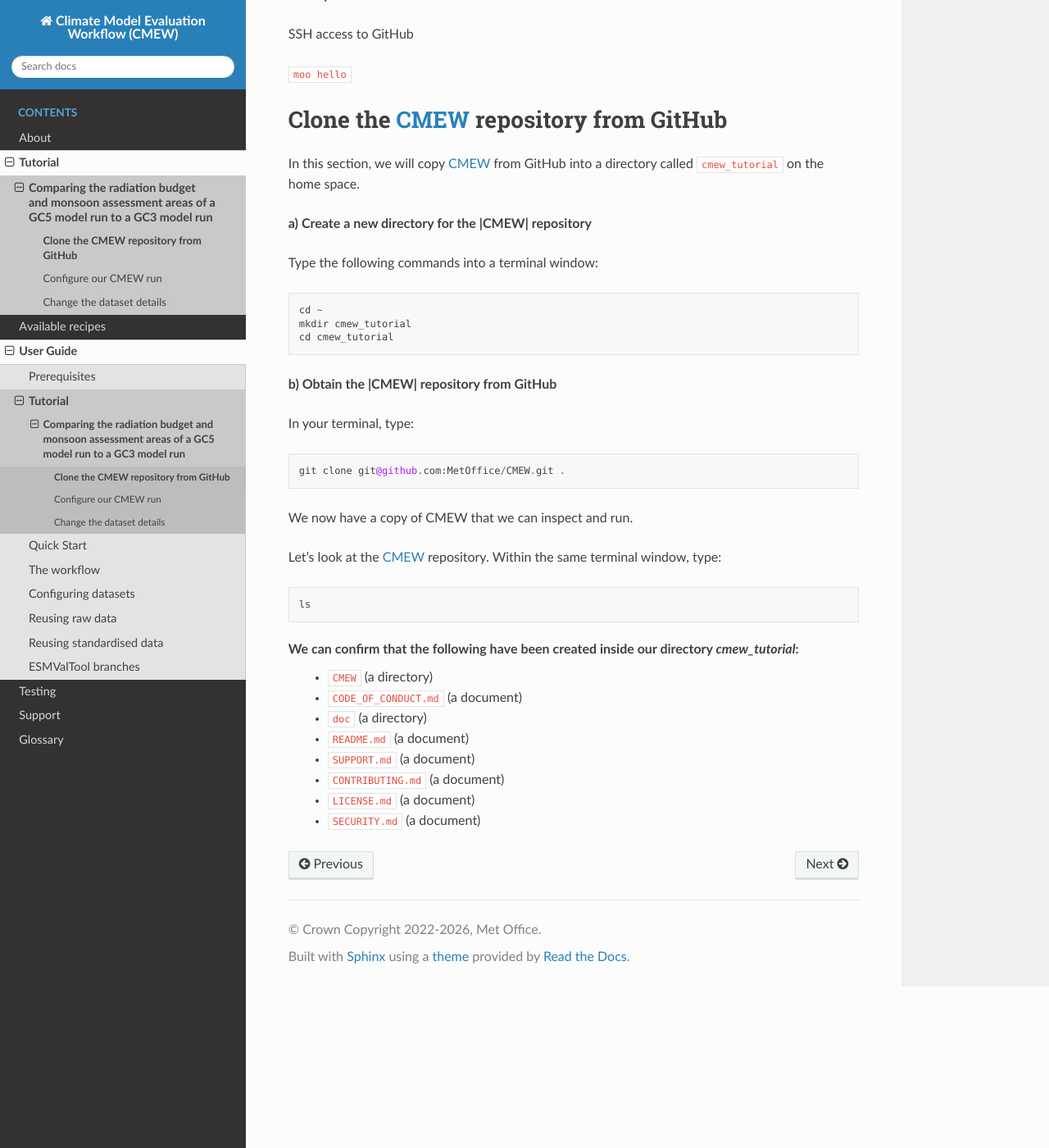
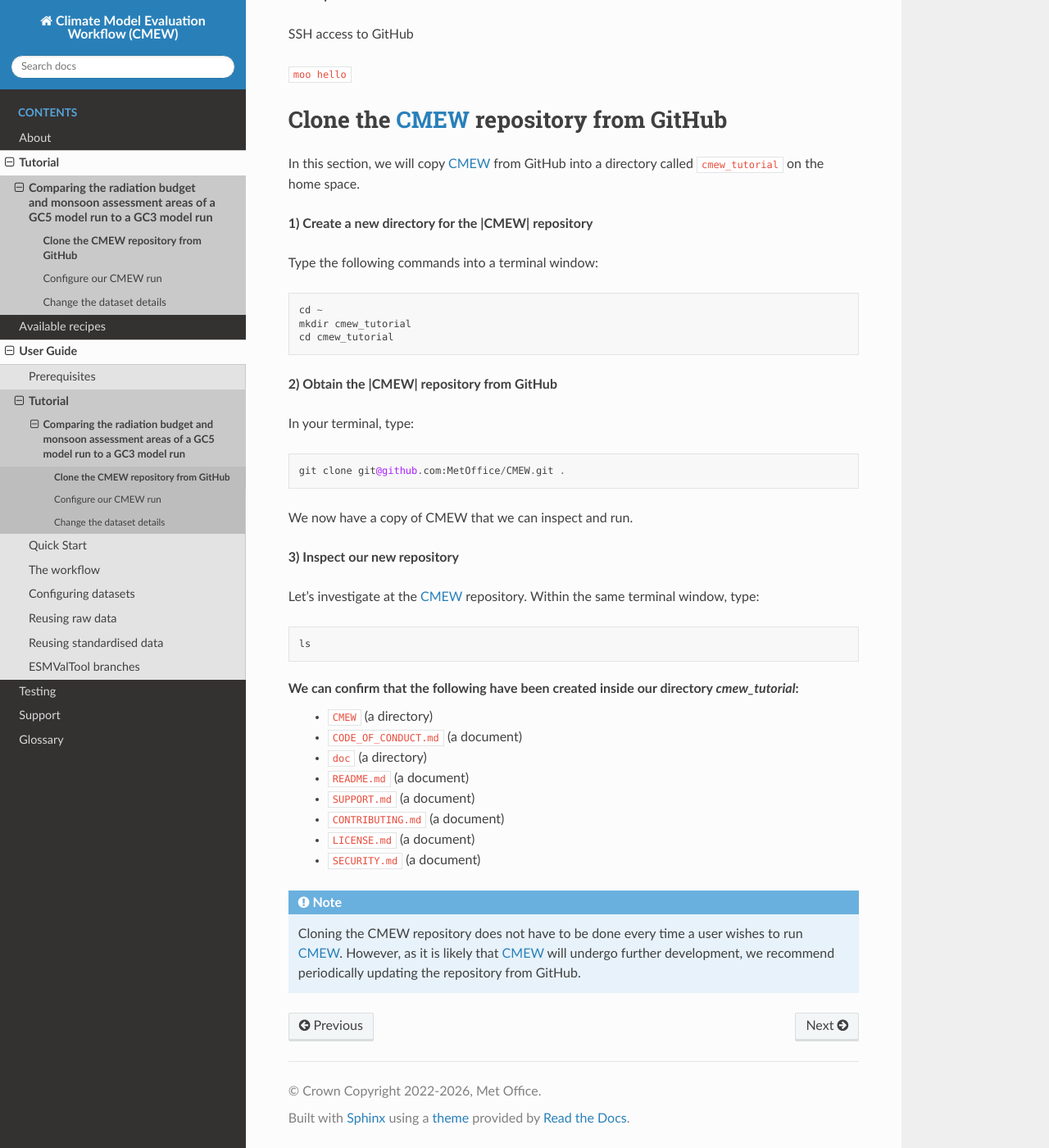
Before and after one commit to MetOffice/CMEW, a Sphinx documentation site: the page built from doc/source/user_guide/tutorial/tutorial_part_0.rst, in a window 1280 px wide and 1400 px high, scrolled down 237 px. Shown: the whole window at 82% size. Built offline with Sphinx 7.4.7 and the Read the Docs theme 3.1.0, drawn with Linux system fonts in a browser that asks for light colours.

Commit message:
Progress

```diff
--- a/doc/source/conf.py
+++ b/doc/source/conf.py
@@ -30,7 +30,9 @@ version = "0.1.0dev"
 # Add any Sphinx extension module names here, as strings. They can be
 # extensions coming with Sphinx (named 'sphinx.ext.*') or your custom
 # ones.
-extensions = []
+extensions = [
+    "sphinx_design",
+]
 
 # Add any paths that contain templates here, relative to this directory.
 templates_path = ["_templates"]
--- a/doc/source/user_guide/tutorial/tutorial_part_0.rst
+++ b/doc/source/user_guide/tutorial/tutorial_part_0.rst
@@ -20,7 +20,7 @@ Clone the |CMEW| repository from GitHub
 In this section, we will copy |CMEW| from GitHub
 into a directory called ``cmew_tutorial`` on the home space.
 
-**a) Create a new directory for the |CMEW| repository**
+**1) Create a new directory for the |CMEW| repository**
 
 Type the following commands into a terminal window::
 
@@ -28,7 +28,7 @@ Type the following commands into a terminal window::
     mkdir cmew_tutorial
     cd cmew_tutorial
 
-**b) Obtain the |CMEW| repository from GitHub**
+**2) Obtain the |CMEW| repository from GitHub**
 
 In your terminal, type::
 
@@ -36,7 +36,9 @@ In your terminal, type::
 
 We now have a copy of CMEW that we can inspect and run.
 
-Let's look at the |CMEW| repository.
+**3) Inspect our new repository**
+
+Let's investigate at the |CMEW| repository.
 Within the same terminal window, type::
 
     ls
@@ -50,3 +52,8 @@ We can confirm that the following have been created inside our directory `cmew_t
  - ``CONTRIBUTING.md`` (a document)
  - ``LICENSE.md`` (a document)
  - ``SECURITY.md`` (a document)
+
+.. note::
+   Cloning the CMEW repository does not have to be done every time a user wishes to run |CMEW|.
+   However, as it is likely that |CMEW| will undergo further development,
+   we recommend periodically updating the repository from GitHub.
--- a/doc/source/user_guide/tutorial/tutorial_part_1.rst
+++ b/doc/source/user_guide/tutorial/tutorial_part_1.rst
@@ -13,9 +13,13 @@ and change the number of years to evaluate.
 **1) Navigate to the directory containing the** ``rose-suite.conf`` **file**
 
 All of the code and configuration relating to the workflow is in the directory ``CMEW``.
-Navigate to the directory ``CMEW``::
+Within the same terminal window, whish is currently pointing to ``~/cmew_tutorial``,
+navigate to the directory ``CMEW``::
 
     cd CMEW
+
+Inspect the content of the ``CMEW`` directory::
+
     ls
 
 We can confirm that files listed include ``flow.cylc`` and ``rose-suite.conf``.
```
Also changed, not shown: doc/source/user_guide/tutorial/tutorial_part_2.rst (+31 -12 lines).
